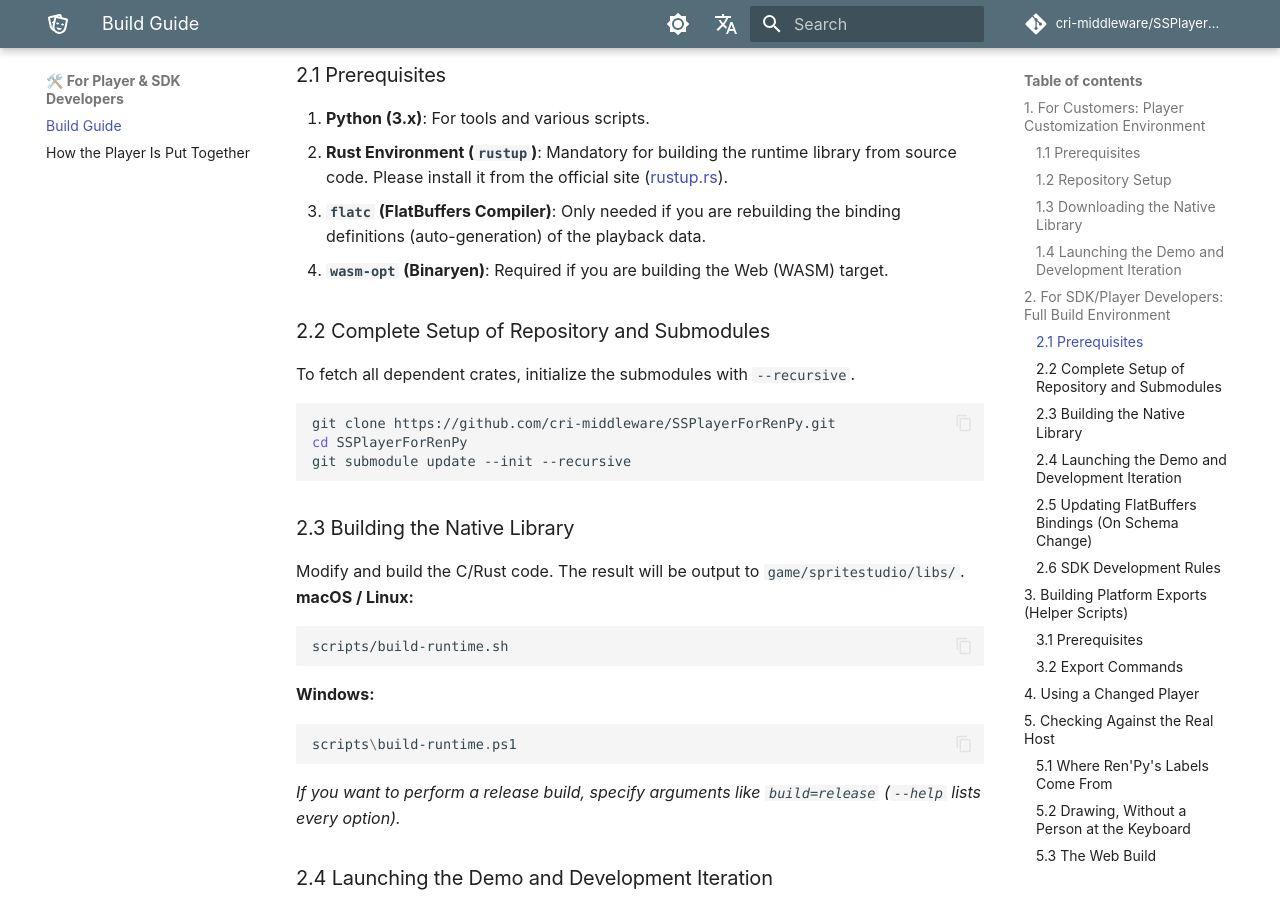
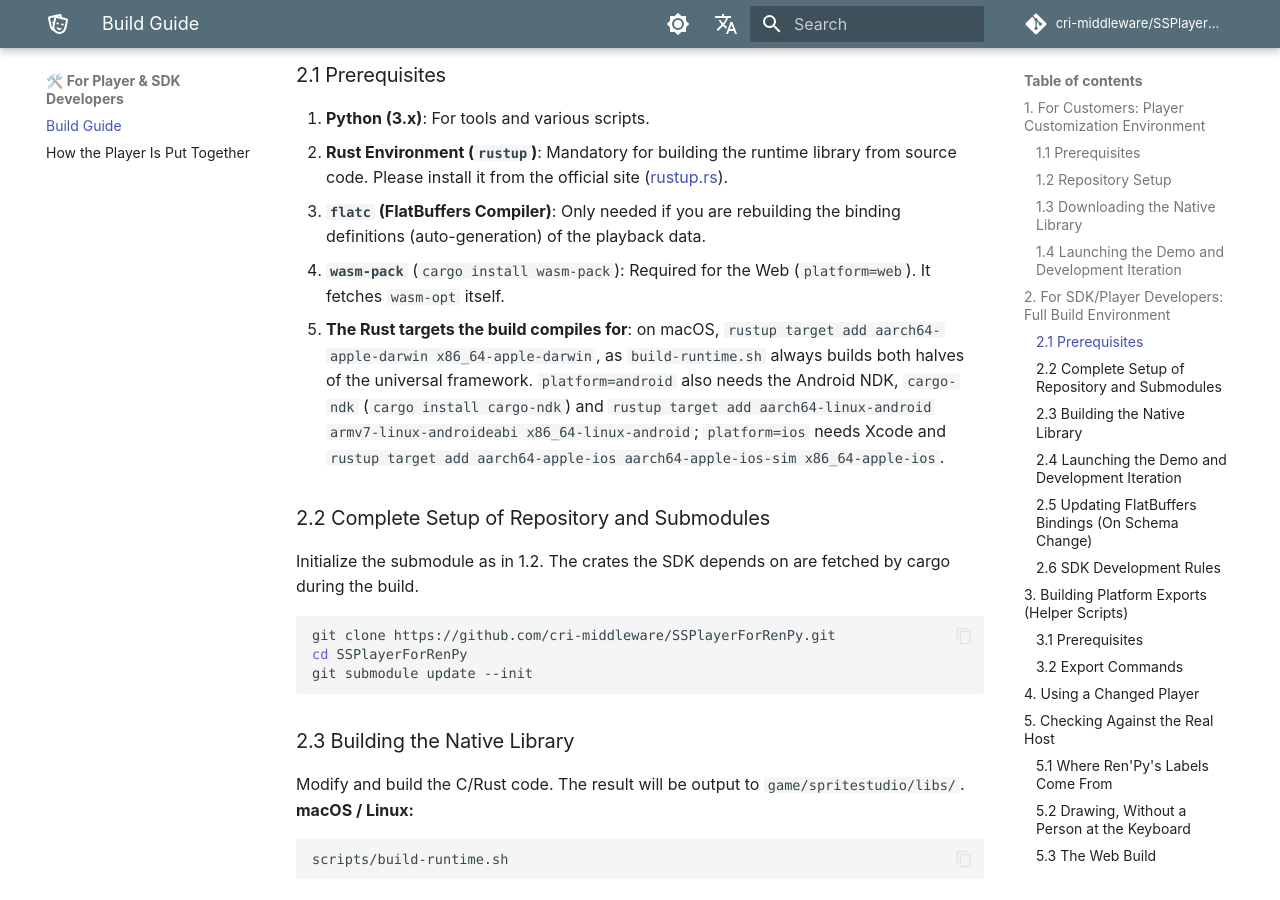
Before and after one commit to cri-middleware/SSPlayerForRenPy, an MkDocs documentation site: the page built from docs/en/development/build.md, in a window 1280 px wide and 900 px high, scrolled down 2142 px. Built offline with MkDocs 1.6.1 and Material for MkDocs 9.7.7, drawn with Linux system fonts in a browser that asks for light colours; comment, search, counter and statistics services are not loaded; some of the changed text lies outside the part shown.

Commit message:
docs(dev): keep a built runtime and set the submodule up in the build steps
- Build Guide: build-release.sh's default sdk=download installs the
  pinned release over a runtime built with build-runtime; sdk=skip keeps
  it. The prerequisites list what the build scripts call (wasm-pack, the
  Rust targets, cargo-ndk, Xcode) instead of wasm-opt, and the customer
  path needs curl / tar / unzip rather than a Python of its own.
- Build Guide: the SDK has no nested submodules, so --recursive changes
  nothing; the crates come from cargo.
- CONTRIBUTING: the submodule is a prerequisite, and download-sdk is an
  alternative to building, not a step after it.
- RELEASING: the sign-off block runs in a fresh checkout, so it
  initializes the submodule before deploy-examples needs it.

````diff
--- a/docs/en/development/build.md
+++ b/docs/en/development/build.md
@@ -21,10 +21,10 @@ Set up one of the following two environments depending on your goals:
 Because you don't need to build the Rust-based native libraries, you can set up a customization environment very easily.
 
 ### 1.1 Prerequisites
-- **Python (3.x)**: Required to run the demo data conversion script (`deploy-examples.sh`) and the Ren'Py SDK fetch script.
+- **`curl`, `tar` and `unzip`** on macOS / Linux, which the download and fetch scripts use. No Python of your own is needed: `deploy-examples` and `run-demo` use the one bundled with the Ren'Py SDK.
 
 ### 1.2 Repository Setup
-Initialize the submodules to obtain test data for the demo. Since the native build environment is not needed here, do **not** use the `--recursive` option.
+Initialize the `SpriteStudio-SDK` submodule, which holds the test projects the demo plays.
 ```bash
 git clone https://github.com/cri-middleware/SSPlayerForRenPy.git
 cd SSPlayerForRenPy
@@ -77,14 +77,15 @@ These steps are for those who want to build and modify from scratch, including t
 1. **Python (3.x)**: For tools and various scripts.
 2. **Rust Environment (`rustup`)**: Mandatory for building the runtime library from source code. Please install it from the official site ([rustup.rs](https://rustup.rs/)).
 3. **`flatc` (FlatBuffers Compiler)**: Only needed if you are rebuilding the binding definitions (auto-generation) of the playback data.
-4. **`wasm-opt` (Binaryen)**: Required if you are building the Web (WASM) target.
+4. **`wasm-pack`** (`cargo install wasm-pack`): Required for the Web (`platform=web`). It fetches `wasm-opt` itself.
+5. **The Rust targets the build compiles for**: on macOS, `rustup target add aarch64-apple-darwin x86_64-apple-darwin`, as `build-runtime.sh` always builds both halves of the universal framework. `platform=android` also needs the Android NDK, `cargo-ndk` (`cargo install cargo-ndk`) and `rustup target add aarch64-linux-android armv7-linux-androideabi x86_64-linux-android`; `platform=ios` needs Xcode and `rustup target add aarch64-apple-ios aarch64-apple-ios-sim x86_64-apple-ios`.
 
 ### 2.2 Complete Setup of Repository and Submodules
-To fetch all dependent crates, initialize the submodules with `--recursive`.
+Initialize the submodule as in 1.2. The crates the SDK depends on are fetched by cargo during the build.
 ```bash
 git clone https://github.com/cri-middleware/SSPlayerForRenPy.git
 cd SSPlayerForRenPy
-git submodule update --init --recursive
+git submodule update --init
 ```
 
 ### 2.3 Building the Native Library
@@ -194,8 +195,9 @@ A game takes the player as one folder, so a checkout gets into a game the way a
    Delete first: Ren'Py keeps running a `.rpyc` whose `.rpy` is gone.
 
 To hand the change to someone else, build the zip a release publishes:
-`scripts/build-release.sh demo=skip` writes `release-dist/SSPlayerForRenPy-<version>.zip`
-from the checkout, with the libraries `sdk=` picks (`--help` lists them). It installs as the
+`scripts/build-release.sh demo=skip sdk=skip` writes `release-dist/SSPlayerForRenPy-<version>.zip`
+from the checkout, with the libraries step 1 put in place. Without `sdk=skip` it first installs the
+SDK release `scripts/SDK_VERSION.txt` names over them (`--help` lists the choices). It installs as the
 [Setup Guide](../setup.md) describes.
 
 ---
````
Also changed, not shown: CONTRIBUTING.md (+4 -4 lines), RELEASING.md (+2 -2 lines), docs/ja/development/build.md (+7 -6 lines).
